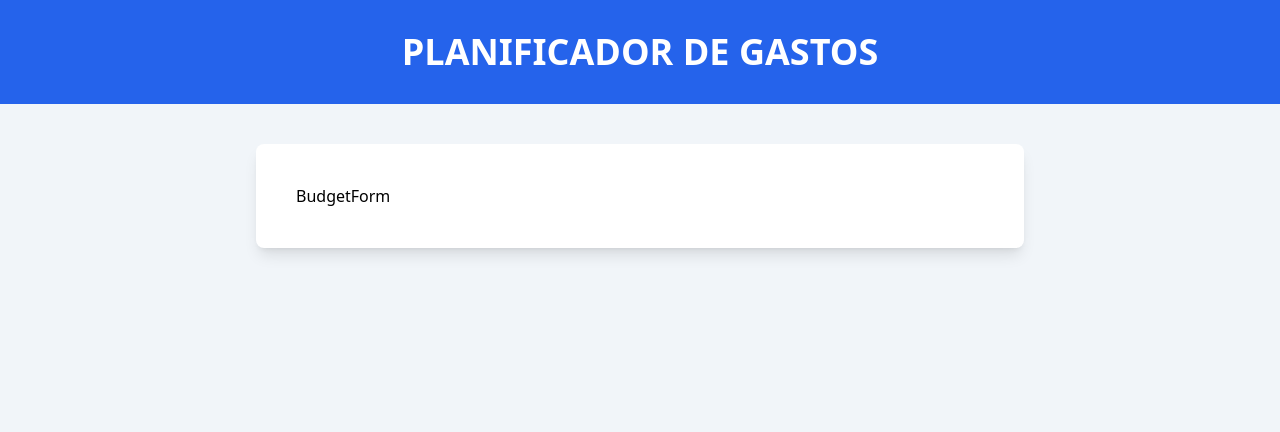
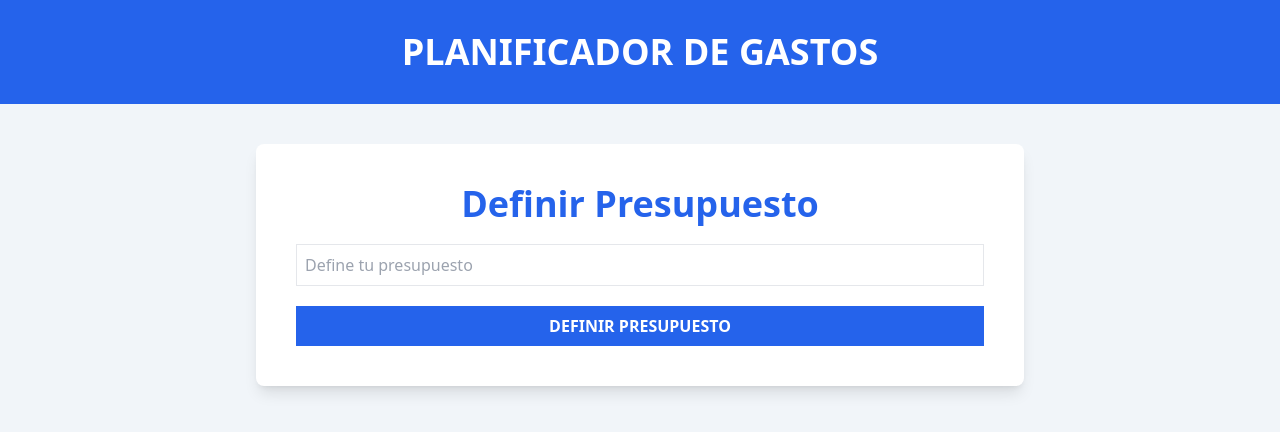
Before and after one commit to stivenjsdev/budget-manager, a React (Vite) app: page / in a window 1280 px wide. Shown: the top 432 px of the page. Built offline with nearby package versions, Linux system fonts and the light colour scheme.

Commit message:
feat: create form to define budget

```diff
--- a/src/App.tsx
+++ b/src/App.tsx
@@ -1,6 +1,8 @@
 import BudgetForm from "./components/BudgetForm";
 
 function App() {
+
+
   return (
     <>
       <header
--- a/src/components/BudgetForm.tsx
+++ b/src/components/BudgetForm.tsx
@@ -1,8 +1,41 @@
+import { ChangeEvent, useState } from "react";
 
 function BudgetForm() {
+  const [budget, setBudget] = useState<string | number>("");
+
+  const handleChange = (e: ChangeEvent<HTMLInputElement>) => {
+    const value = e.target.valueAsNumber;
+    setBudget(value ? value : "");
+  };
+
   return (
-    <div>BudgetForm</div>
-  )
+    <form className="space-y-5">
+      <div className="flex flex-col space-y-5">
+        <label
+          htmlFor="budget"
+          className="text-4xl text-blue-600 font-bold text-center"
+        >
+          Definir Presupuesto
+        </label>
+
+        <input
+          id="budget"
+          type="number"
+          className="w-full bg-white border border-gray-200 p-2"
+          placeholder="Define tu presupuesto"
+          name="budget"
+          value={budget}
+          onChange={handleChange}
+        />
+      </div>
+
+      <input
+        type="submit"
+        value="Definir Presupuesto"
+        className="bg-blue-600 hover:bg-blue-700 cursor-pointer w-full p-2 text-white font-black uppercase"
+      />
+    </form>
+  );
 }
 
-export default BudgetForm
+export default BudgetForm;
```
